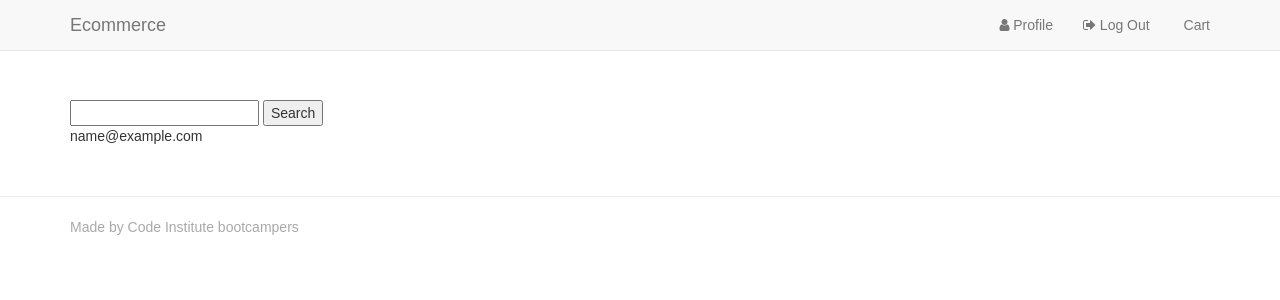
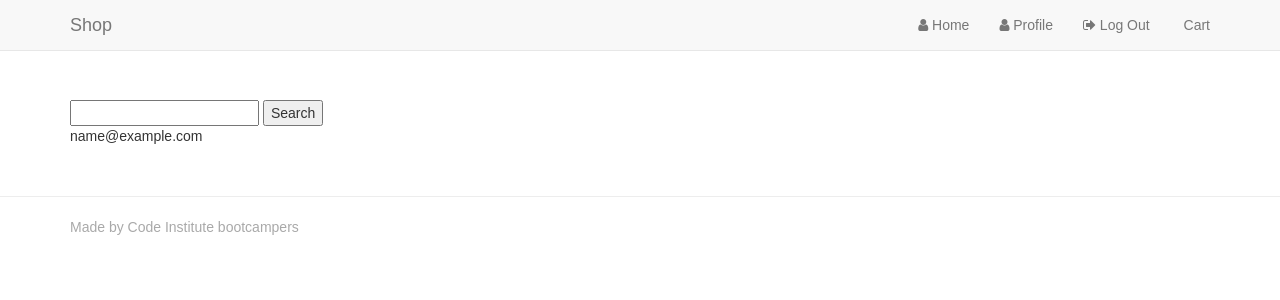
Before and after one commit to tramoreman/sparkle-media-events, a Django app: page /accounts/profile/ in a window 1280 px wide. Shown: the top 300 px of the page. Run offline with Django 3.2, Linux system fonts and the light colour scheme; the visitor is signed in with stand-in values (Sample User, id 1); data comes from the database, SQL or seed files in the repository; some libraries are stand-ins or nearby versions.

Commit message:
First Commit

```diff
--- a/accounts/templates/registration.html
+++ b/accounts/templates/registration.html
@@ -1,4 +1,8 @@
-{% extends 'base.html' %} {% load bootstrap_tags %} {% block page_title %}Registration Page{% endblock %} {% block page_heading %}User Registration{% endblock %} {% block content %}
+{% extends 'base.html' %}
+{% load bootstrap_tags %}
+{% block page_title %}Registration Page{% endblock %}
+{% block page_heading %}User Registration{% endblock %}
+{% block content %}
 <p>If you already have an account, you can <a href="{% url 'login' %}">sign in </a></p>
 <form method="POST">
     {% csrf_token %} {{ registration_form | as_bootstrap }}
--- a/accounts/urls.py
+++ b/accounts/urls.py
@@ -5,7 +5,7 @@ from accounts import url_reset
 urlpatterns = [
     url(r'^logout/', logout, name="logout"),
     url(r'^login/', login, name="login"),
-    url(r'^register/', registration, name="registration"),
+    url(r'^registration/', registration, name="registration"),
     url(r'^profile/', user_profile, name="profile"),
     url(r'^password-reset/', include(url_reset))
 ]
--- a/cart/views.py
+++ b/cart/views.py
@@ -28,5 +28,7 @@ def adjust_cart(request, id):
     else:
         cart.pop(id)
 
+
+
     request.session['cart'] = cart
     return redirect(reverse('view_cart'))
--- a/templates/base.html
+++ b/templates/base.html
@@ -25,17 +25,21 @@
                     <span class="icon-bar"></span>
                     <span class="icon-bar"></span>
                 </button>
-                <a class="navbar-brand" href="/">Ecommerce</a>
+                <a class="navbar-brand" href="/">Shop</a>
             </div>
             <div id="navbar" class="navbar-collapse collapse">
                 <ul class="nav navbar-nav navbar-right">
+                    <li><a href="{% url 'index' %}"><i class="fa fa-user"></i> Home</a></li>
+
                     {% if user.is_authenticated %}
                         <li><a href="{% url 'profile' %}"><i class="fa fa-user"></i> Profile</a></li>
                         <li><a href="{% url 'logout' %}"><i class="fa fa-sign-out"></i> Log Out</a></li>
                     {%  else %}
-                        <li><a href="{% url 'register' %}"><i class="fa fa-user-plus"></i> Register</a></li>
+                        <li><a href="{% url 'registration' %}"><i class="fa fa-user-plus"></i> Register</a></li>
                         <li><a href="{% url 'login' %}"><i class="fa fa-sign-in"></i> Log In</a></li>
                     {% endif %}
+
+
                     <li>
                         <a href="{% url 'view_cart' %}">
                             <i class="fa fa-shipping-cart"></i> Cart
```
Also changed, not shown: accounts/templates/profile.html (+6 -1 lines).
